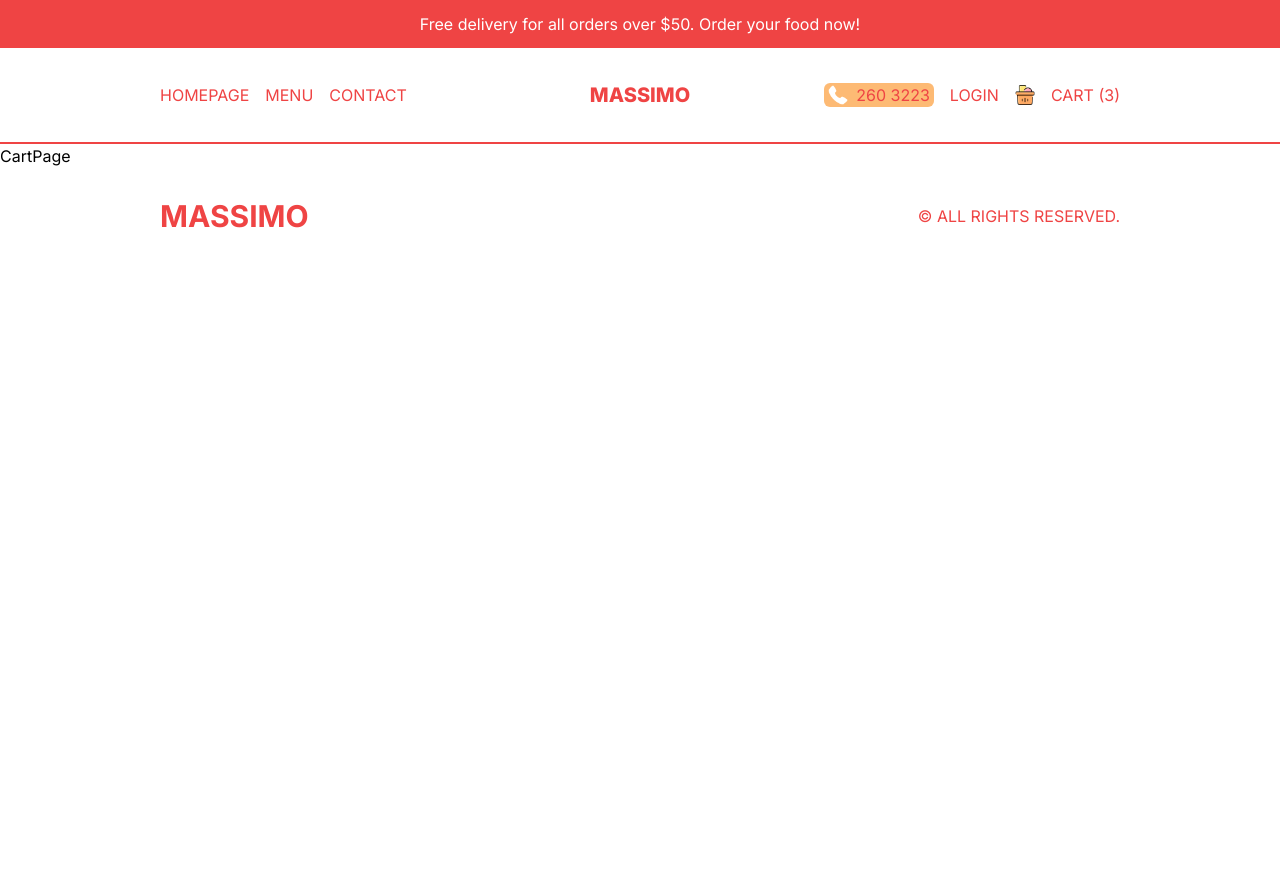
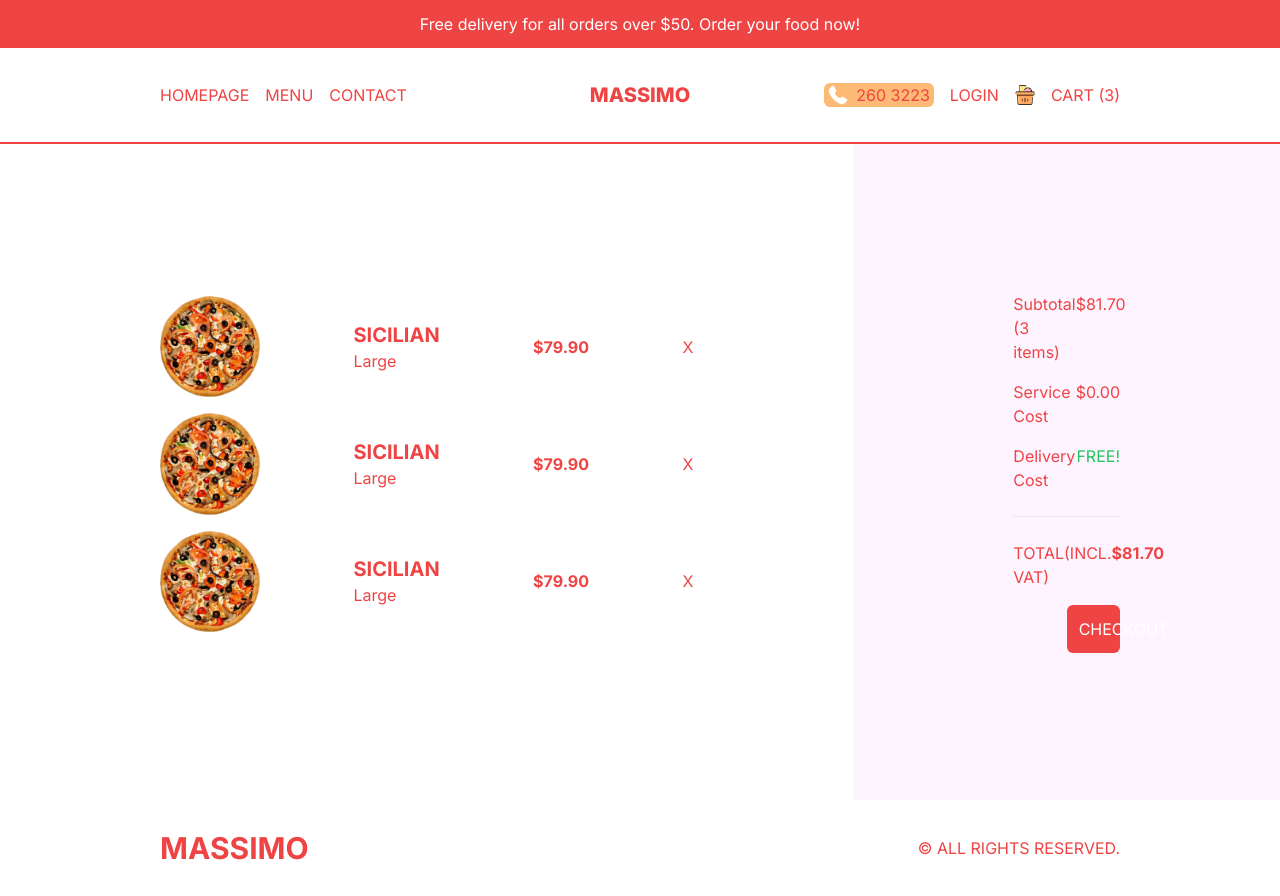
Before and after one commit to Sakib-Zaman-250/RestaurentP, a Next.js app: page /cart in a window 1280 px wide. Before the commit the page ends 800 px from the top, so only its background shows below. Built offline with nearby package versions, Linux system fonts and the light colour scheme.

Commit message:
login add

```diff
--- a/src/app/cart/page.tsx
+++ b/src/app/cart/page.tsx
@@ -1,9 +1,67 @@
-import React from 'react'
+import Image from "next/image";
+import React from "react";
 
 const CartPage = () => {
   return (
-    <div>CartPage</div>
-  )
-}
+    <div className="h-[calc(100vh-6rem)] md:h-[calc(100vh-9rem)] flex flex-col text-red-500 lg:flex-row">
+      {/* PRODUCTS CONTAINER */}
+      <div className="h-1/2 p-4 flex flex-col justify-center overflow-scroll lg:h-full lg:w-2/3 2xl:w-1/2 lg:px-20 xl:px-40">
+        {/* SINGLE ITEM */}
+        <div className="flex items-center justify-between mb-4">
+          <Image src="/temporary/p1.png" alt="" width={100} height={100} />
+          <div className="">
+            <h1 className="uppercase text-xl font-bold">sicilian</h1>
+            <span>Large</span>
+          </div>
+          <h2 className="font-bold">$79.90</h2>
+          <span className="cursor-pointer">X</span>
+        </div>
+        {/* SINGLE ITEM */}
+        <div className="flex items-center justify-between mb-4">
+          <Image src="/temporary/p1.png" alt="" width={100} height={100} />
+          <div className="">
+            <h1 className="uppercase text-xl font-bold">sicilian</h1>
+            <span>Large</span>
+          </div>
+          <h2 className="font-bold">$79.90</h2>
+          <span className="cursor-pointer">X</span>
+        </div>
+        {/* SINGLE ITEM */}
+        <div className="flex items-center justify-between mb-4">
+          <Image src="/temporary/p1.png" alt="" width={100} height={100} />
+          <div className="">
+            <h1 className="uppercase text-xl font-bold">sicilian</h1>
+            <span>Large</span>
+          </div>
+          <h2 className="font-bold">$79.90</h2>
+          <span className="cursor-pointer">X</span>
+        </div>
+      </div>
+      {/* PAYMENT CONTAINER */}
+      <div className="h-1/2 p-4 bg-fuchsia-50 flex flex-col gap-4 justify-center lg:h-full lg:w-1/3 2xl:w-1/2 lg:px-20 xl:px-40 2xl:text-xl 2xl:gap-6">
+        <div className="flex justify-between">
+          <span className="">Subtotal (3 items)</span>
+          <span className="">$81.70</span>
+        </div>
+        <div className="flex justify-between">
+          <span className="">Service Cost</span>
+          <span className="">$0.00</span>
+        </div>
+        <div className="flex justify-between">
+          <span className="">Delivery Cost</span>
+          <span className="text-green-500">FREE!</span>
+        </div>
+        <hr className="my-2" />
+        <div className="flex justify-between">
+          <span className="">TOTAL(INCL. VAT)</span>
+          <span className="font-bold">$81.70</span>
+        </div>
+        <button className="bg-red-500 text-white p-3 rounded-md w-1/2 self-end">
+          CHECKOUT
+        </button>
+      </div>
+    </div>
+  );
+};
 
-export default CartPage
+export default CartPage;
--- a/src/app/login/page.tsx
+++ b/src/app/login/page.tsx
@@ -1,9 +1,47 @@
-import React from 'react'
+import Image from "next/image";
+import Link from "next/link";
+import React from "react";
 
 const LoginPage = () => {
   return (
-    <div>LoginPage</div>
-  )
-}
+    <div className="p-4 h-[calc(100vh-6rem)] md:h-[calc(100vh-9rem)] flex items-center justify-center">
+      {/* BOX */}
+      <div className=" h-full shadow-2xl rounded-md flex flex-col md:flex-row md:h-[70%] md:w-full lg:w-[60%] 2xl:w-1/2">
+        {/* IMAGE CONTAINER */}
+        <div className="relative h-1/3 w-full md:h-full md:w-1/2">
+          <Image src="/loginBg.png" alt="" fill className="object-cover"/>
+        </div>
+        {/* FORM CONTAINER */}
+        <div className="p-10 flex flex-col gap-8 md:w-1/2">
+          <h1 className="font-bold text-xl xl:text-3xl">Welcome</h1>
+          <p>Log into your account or create a new one using social buttons</p>
+          <button className="flex gap-4 p-4 ring-1 ring-orange-100 rounded-md">
+            <Image
+              src="/google.png"
+              alt=""
+              width={20}
+              height={20}
+              className="object-contain"
+            />
+            <span>Sign in with Google</span>
+          </button>
+          <button className="flex gap-4 p-4 ring-1 ring-blue-100 rounded-md">
+            <Image
+              src="/facebook.png"
+              alt=""
+              width={20}
+              height={20}
+              className="object-contain"
+            />
+            <span>Sign in with Facebook</span>
+          </button>
+          <p className="text-sm">
+            Have a problem?<Link className="underline" href="/"> Contact us</Link>
+          </p>
+        </div>
+      </div>
+    </div>
+  );
+};
 
-export default LoginPage
+export default LoginPage;
--- a/src/app/orders/page.tsx
+++ b/src/app/orders/page.tsx
@@ -1,9 +1,44 @@
-import React from 'react'
+import React from "react";
 
 const OrdersPage = () => {
   return (
-    <div>OrdersPage</div>
-  )
-}
+    <div className="p-4 lg:px-20 xl:px-40">
+      <table className="w-full border-separate border-spacing-3">
+        <thead>
+          <tr className="text-left">
+            <th className="hidden md:block">Order ID</th>
+            <th>Date</th>
+            <th>Price</th>
+            <th className="hidden md:block">Products</th>
+            <th>Status</th>
+          </tr>
+        </thead>
+        <tbody>
+          <tr className="text-sm md:text-base bg-red-50">
+            <td className="hidden md:block py-6 px-1">1237861238721</td>
+            <td className="py-6 px-1">19.07.2023</td>
+            <td className="py-6 px-1">89.90</td>
+            <td className="hidden md:block py-6 px-1">Big Burger Menu (2), Veggie Pizza (2), Coca Cola 1L (2)</td>
+            <td className="py-6 px-1">On the way (approx. 10min)...</td>
+          </tr>
+          <tr className="text-sm md:text-base odd:bg-gray-100">
+            <td className="hidden md:block py-6 px-1">1237861238721</td>
+            <td className="py-6 px-1">19.07.2023</td>
+            <td className="py-6 px-1">89.90</td>
+            <td className="hidden md:block py-6 px-1">Big Burger Menu (2), Veggie Pizza (2), Coca Cola 1L (2)</td>
+            <td className="py-6 px-1">On the way (approx. 10min)...</td>
+          </tr>
+          <tr className="text-sm md:text-base odd:bg-gray-100">
+            <td className="hidden md:block py-6 px-1">1237861238721</td>
+            <td className="py-6 px-1">19.07.2023</td>
+            <td className="py-6 px-1">89.90</td>
+            <td className="hidden md:block py-6 px-1">Big Burger Menu (2), Veggie Pizza (2), Coca Cola 1L (2)</td>
+            <td className="py-6 px-1">On the way (approx. 10min)...</td>
+          </tr>
+        </tbody>
+      </table>
+    </div>
+  );
+};
 
-export default OrdersPage
+export default OrdersPage;
```
